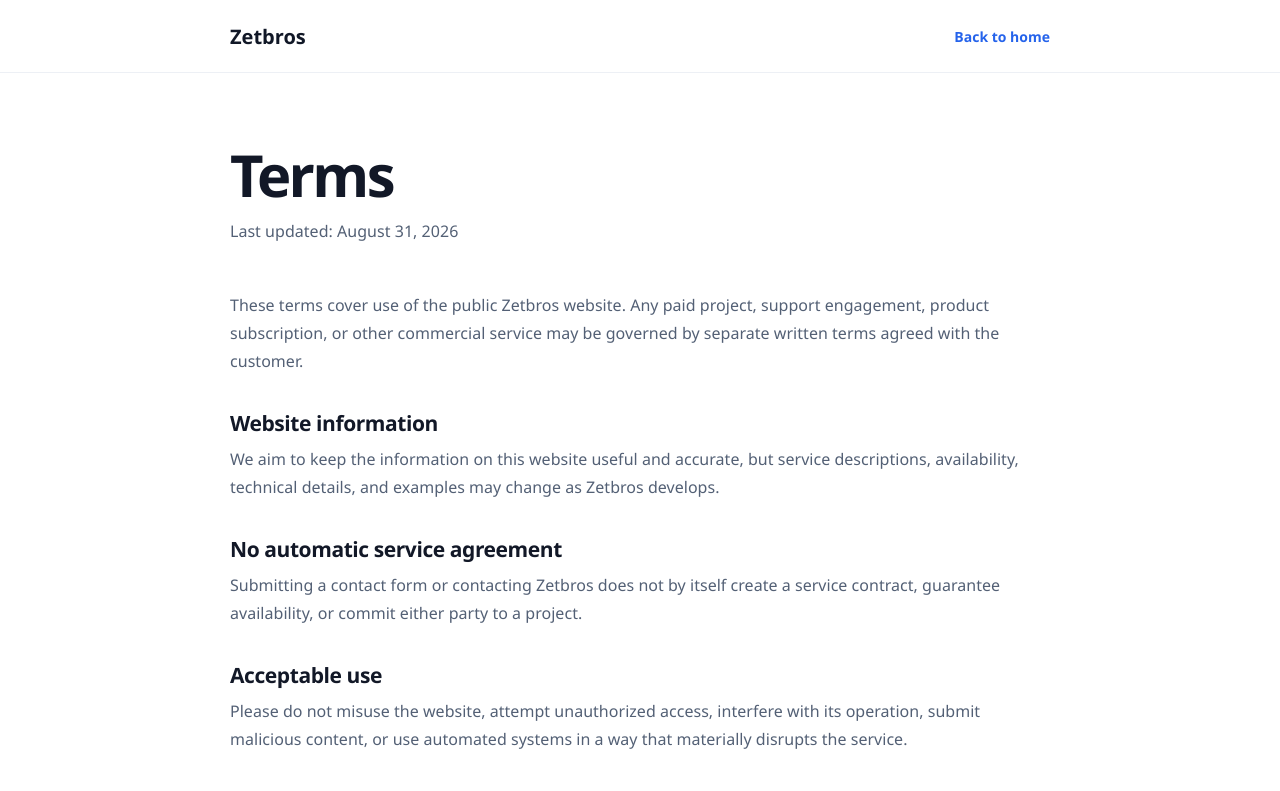
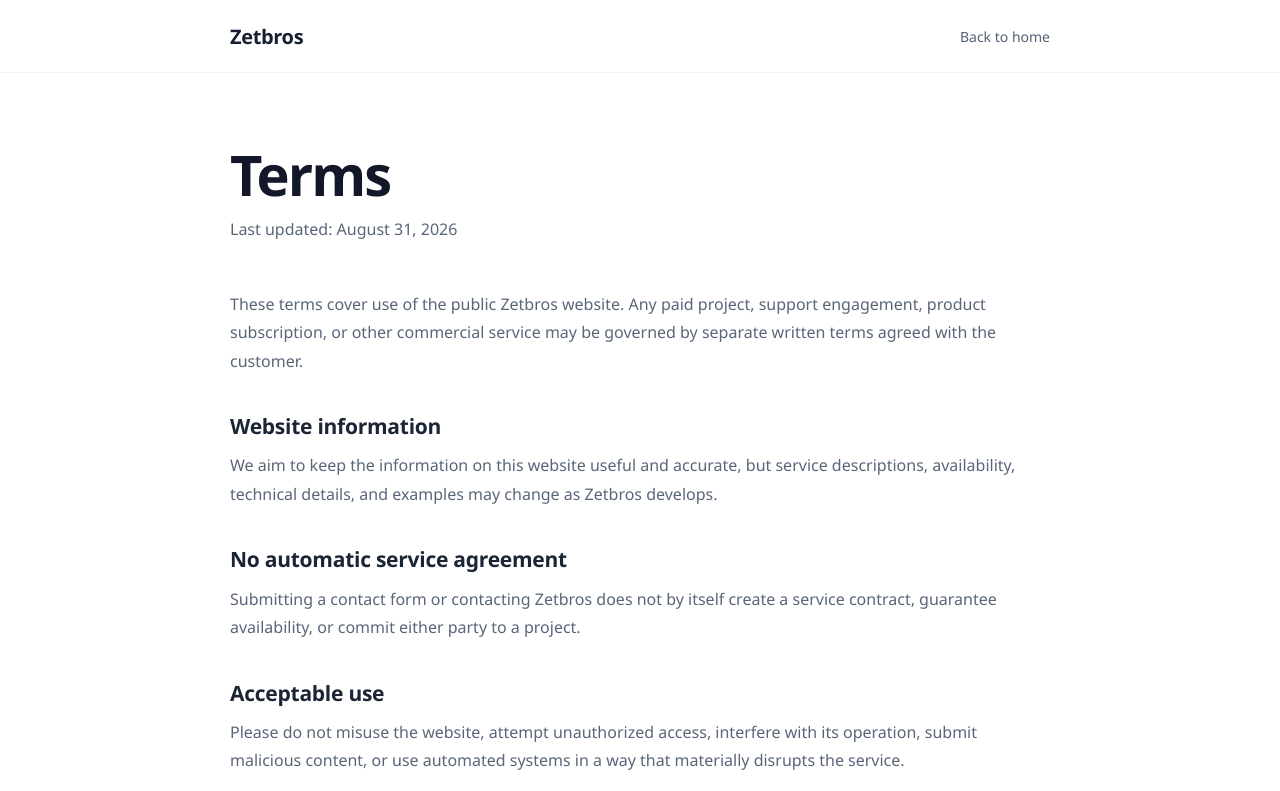
Before and after one commit to Logan17de/zetbros.com, a Next.js app: page /terms in a window 1280 px wide. Shown: the top 791 px of the page. Built offline with nearby package versions, Linux system fonts and the light colour scheme.

Commit message:
Soften privacy and terms typography

```diff
--- a/app/legal.module.css
+++ b/app/legal.module.css
@@ -2,6 +2,11 @@
   min-height: 100vh;
   background: #fff;
   color: #121827;
+  font-family: "Segoe UI Variable Text", "Segoe UI", -apple-system, BlinkMacSystemFont, "Helvetica Neue", Arial, sans-serif;
+  font-weight: 400;
+  letter-spacing: 0;
+  -webkit-font-smoothing: antialiased;
+  text-rendering: optimizeLegibility;
 }
 
 .header {
@@ -22,46 +27,68 @@
 }
 
 .brand {
-  color: #111827;
+  color: #172033;
+  font-family: "Segoe UI Variable Display", "Segoe UI", -apple-system, BlinkMacSystemFont, "Helvetica Neue", Arial, sans-serif;
   font-size: 20px;
-  font-weight: 800;
+  font-weight: 650;
+  letter-spacing: -.018em;
   text-decoration: none;
 }
 
 .back {
+  color: #526077;
+  font-size: 14px;
+  font-weight: 500;
+  letter-spacing: 0;
+  text-decoration: none;
+  transition: color .18s ease;
+}
+
+.back:hover {
   color: #2563eb;
-  font-size: 14px;
-  font-weight: 700;
-  text-decoration: none;
 }
 
 .article {
   padding: 72px 0 96px;
 }
 
+.article h1,
+.article h2 {
+  font-family: "Segoe UI Variable Display", "Segoe UI", -apple-system, BlinkMacSystemFont, "Helvetica Neue", Arial, sans-serif;
+  text-wrap: balance;
+}
+
 .article h1 {
   margin: 0 0 12px;
-  font-size: clamp(38px, 6vw, 58px);
-  letter-spacing: -.045em;
+  font-size: clamp(38px, 6vw, 56px);
+  line-height: 1.04;
+  font-weight: 660;
+  letter-spacing: -.035em;
 }
 
 .updated {
   margin: 0 0 46px;
   color: #7a8496;
   font-size: 14px;
+  font-weight: 400;
 }
 
 .article h2 {
-  margin: 36px 0 10px;
+  margin: 38px 0 11px;
+  color: #1b2535;
   font-size: 21px;
-  letter-spacing: -.02em;
+  line-height: 1.3;
+  font-weight: 610;
+  letter-spacing: -.012em;
 }
 
 .article p,
 .article li {
-  color: #536075;
+  color: #59667a;
   font-size: 16px;
-  line-height: 1.75;
+  font-weight: 400;
+  line-height: 1.78;
+  letter-spacing: 0;
 }
 
 .article ul {
@@ -70,4 +97,17 @@
 
 .article a {
   color: #2563eb;
+  font-weight: 500;
+  text-decoration-thickness: 1px;
+  text-underline-offset: 3px;
 }
+
+@media (max-width: 620px) {
+  .article {
+    padding: 52px 0 72px;
+  }
+
+  .article h1 {
+    letter-spacing: -.028em;
+  }
+}
```
